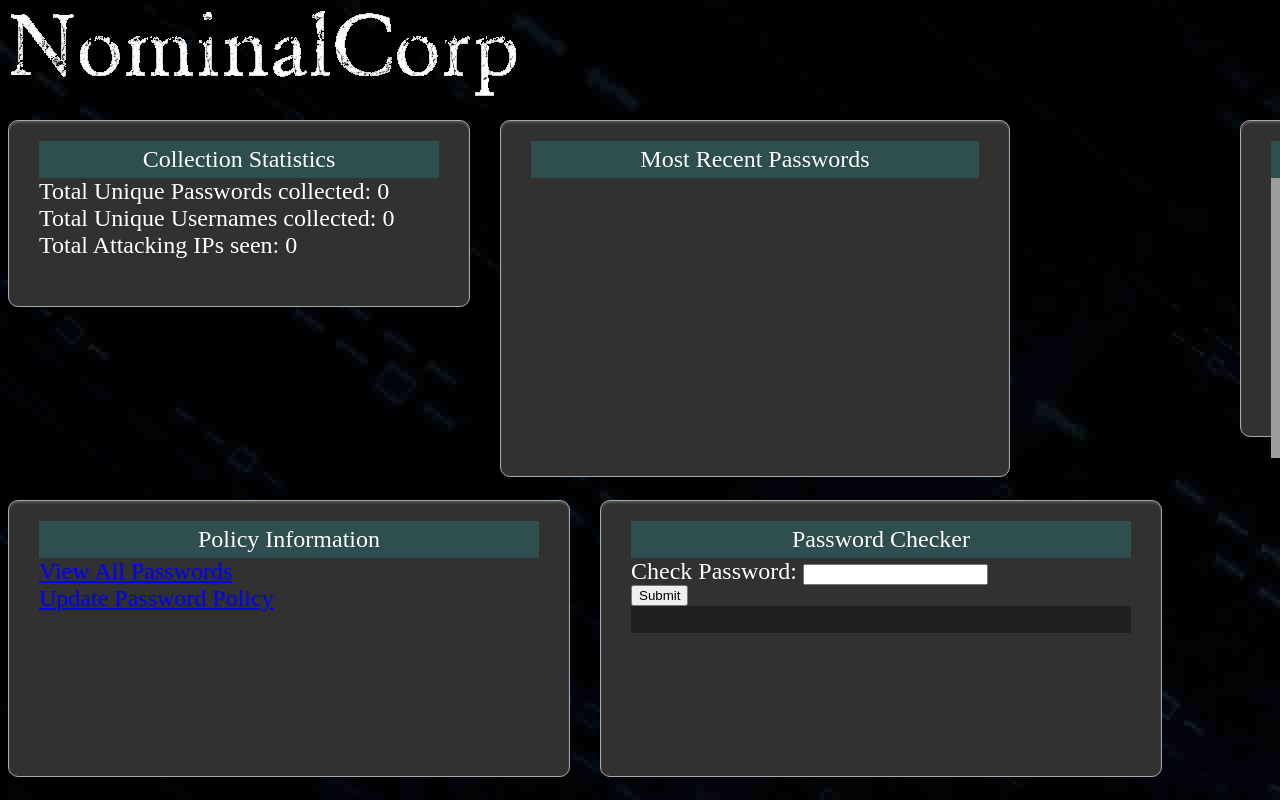
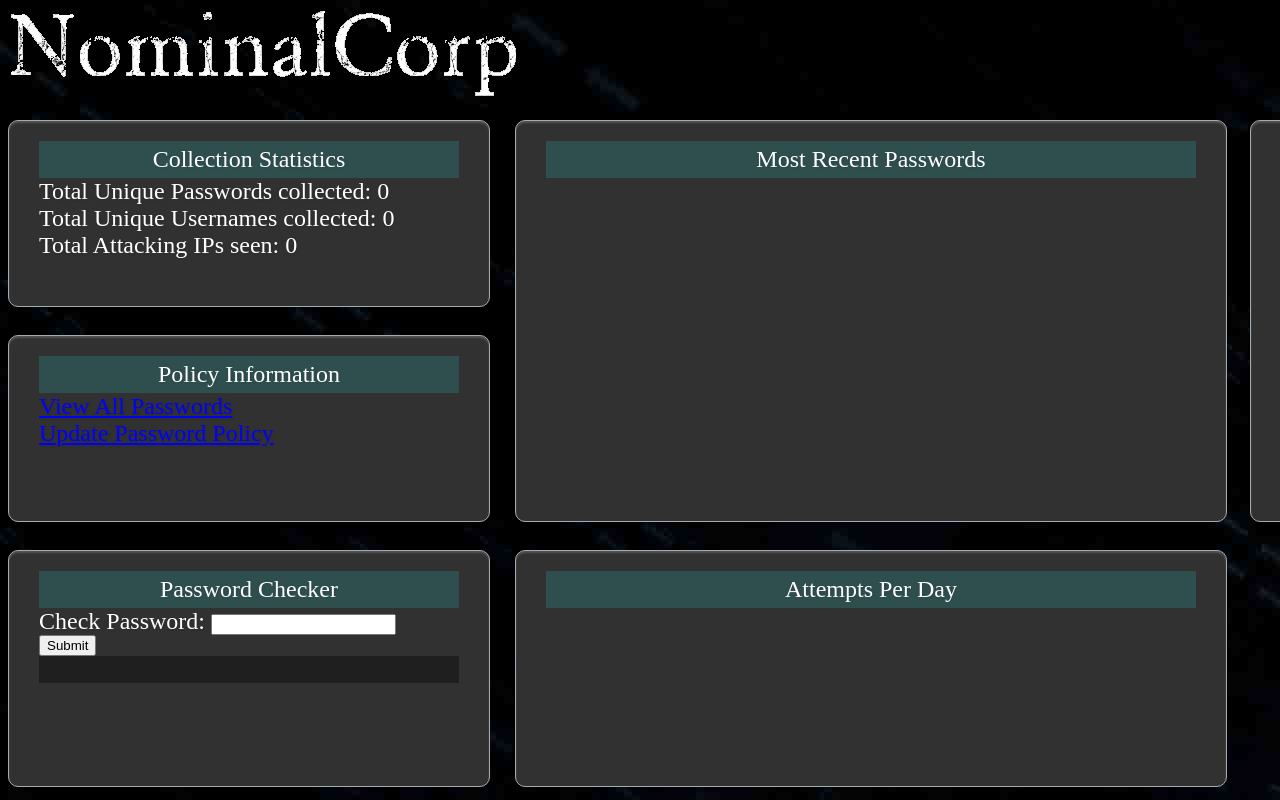
Before and after one commit to guffre/nominalsec, a Flask app: page / in a window 1280 px wide. Run offline with Flask 2, Linux system fonts and the light colour scheme; data that the repository does not hold is empty; a map, chart or similar area stays blank; parts of the project's set-up code (start-up, migrations or seed data) failed here and were passed over; some libraries are stand-ins or nearby versions; grey boxes are pictures that could not be loaded.

Commit message:
Added attempts per day graph

```diff
--- a/server.py
+++ b/server.py
@@ -7,7 +7,9 @@ from flask import send_from_directory
 from flask import jsonify
 from flask import request
 
+from datetime import date
 from datetime import datetime
+from datetime import timedelta
 
 import os
 import sqlite3
@@ -21,9 +23,11 @@ latest_time = time.time()
 latest_html = ""
 
 def _fetch_latest():
+    # Store time and data into cached locations
     global latest_time
     global latest_html
     now = time.time()
+    # Only update the cache every 5 seconds
     if now > latest_time + 5:
         latest_time = now
         with sqlite3.connect('/var/log/passwords.db') as db:
@@ -36,6 +40,7 @@ def _fetch_latest():
             timestamp = datetime.utcfromtimestamp(timestamp).strftime("%Y-%m-%d %H:%M:%S")
             html += "{0} : {1}<br>".format(timestamp, password)
         latest_html = html
+    # latest_html is the cached return, which gets updated in the above block
     return latest_html
 
 # This is the homepage, so the default page displayed
@@ -59,7 +64,7 @@ def latest():
     html = _fetch_latest()
     return html
 
-# Servers basic statistics about the current password collection operation
+# Serves basic statistics about the current password collection operation
 @app.route("/stats.php")
 def stats():
     with sqlite3.connect('/var/log/passwords.db') as db:
@@ -122,6 +127,41 @@ def update_password_policy():
     os.system("update-cracklib")
     return "Updated {} passwords into password-blocking policy".format(pw_count)
 
+# This gets the login attempts over the last 7 days
+@app.route("/attempts.php")
+def get_attempt_counts():
+    # Initialize a dictionary with the last 7 days as keys
+    attempt_counter = dict()
+    for d in range(7):
+        current_date = (datetime.utcnow() - timedelta(days=d)).date()
+        attempt_counter[current_date] = 0
+
+    # Get minimum timestamp needed for database pull
+    epoch = date(1970,1,1)
+    min_time = int((min(attempt_counter) - epoch).total_seconds())
+
+    # Pull timestamp data from database
+    with sqlite3.connect('/var/log/passwords.db') as db:
+        db.text_factory = str
+        cursor = db.cursor()
+        data = cursor.execute('SELECT TIMESTAMP_SECS from PASSWORDS WHERE TIMESTAMP_SECS > {};'.format(min_time))
+        times = data.fetchall()
+
+    # Count the number of attempts by date
+    for time in times:
+        check = datetime.utcfromtimestamp(time[0])
+        if attempt_counter.get(check.date()) != None:
+            attempt_counter[check.date()] += 1
+
+    # Format for json delivery
+    dates =  []
+    values = []
+    for current_date,value in sorted(attempt_counter.iteritems()):
+        dates.append(current_date.isoformat())
+        values.append(value)
+
+    return jsonify({"dates":dates, "values":values})
+
 # Runs the webserver
 if __name__ == "__main__":
     run_port = int(sys.argv[-1])
--- a/static/css/index.css
+++ b/static/css/index.css
@@ -8,43 +8,52 @@ a {
 }
 
 #stats-box {
-    width:  400px;
+    width:  420px;
     height: 150px;
     top:    120px;
 }
 
 #latest-attempts-box {
-    width:  35%;
-    height: 320px;
+    width:  650px;
+    height: 365px;
     top:  120px;
-    left: 500px;
+    left: 515px;
     text-align: left;
 }
 
 #chart-box {
     top:  120px;
-    left: 1240px;
+    left: 1250px;
     width: 500px;
-    height: 280px;
+    height: 365px;
 }
 
 #policy-box {
-    top:  500px;
+    top:  335px;
+    width: 420px;
+    height: 150px;
 }
 
 #password-box {
-    top:  500px;
-    left: 600px;
+    top:  550px;
+    width: 420px;
+    height: 200px;
+}
+
+#attempt-box {
+    top:  550px;
+    left: 515px;
+    width: 650px;
+    height: 200px;
+}
+
+#attempt-box-inner {
+    width: 100%;
+    height: 88%;
 }
 
 #password-result-box {
     background-color: #1f1f1f
-}
-
-.regular {
-    width: 500px;
-    height: 240px;
-    float:left;
 }
 
 .header {
@@ -69,5 +78,3 @@ a {
     -webkit-box-shadow: inset 0px 2px 2px 0px rgba(255, 255, 255, 0.17);
     box-shadow: inset 0px 2px 2px 0px rgba(255, 255, 255, 0.17);
 }
-
-}
--- a/static/js/index.js
+++ b/static/js/index.js
@@ -21,6 +21,17 @@ function get_top_ten(){
         async: false
     }).responseText;
     return top_ten;
+};
+
+// Retrieves the counts of login attempts against the server
+function get_attempts(){
+    var attempts = $.ajax({
+        type: "GET",
+        dataType: "json",
+        url: "attempts.php",
+        async: false
+    }).responseText;
+    return attempts;
 };
 
 // This function will retrieve various statistics about the password collection
@@ -59,10 +70,47 @@ function update_password_policy(){
     $('div#policy-result-box').html(result);
 };
 
+// Uses Plotly to create a line graph displaying the attempts
+function get_attempt_count() {
+    var data = jQuery.parseJSON(get_attempts());
+    var xval = data["dates"];
+    var yval = data["values"];
+    var trace1 = {
+        x: xval,
+        y: yval,
+        type: 'bar',
+        text: yval.map(String),
+        textposition: 'auto',
+        hoverinfo: 'none',
+        marker: {
+            color: 'rgb(158,202,225)',
+            opacity: 0.6,
+            line: {
+                color: 'rgb(8,48,107)',
+                width: 1.5
+            }
+        }
+    };
+    var data = [trace1];
+    var layout = {
+        margin: { l: "50", r:"20", t:"10", b:"35"},
+        paper_bgcolor: "#313131",
+        xaxis: {
+            tickfont: { color: "white"}
+        },
+        yaxis: {
+            tickfont: { color: "white"}
+        }
+
+    };
+    Plotly.newPlot('attempt-box-inner', data, layout);
+};
+
 // This script block draws a pie chart with the top-ten most common passwords displayed
 $(document).ready(function(){
     new get_latest();
     new get_stats();
+    new get_attempt_count();
 
     google.charts.load("current", {packages:["imagepiechart"]});
     google.charts.setOnLoadCallback(drawChart);
@@ -85,15 +133,17 @@ $(document).ready(function(){
     };
 });
 
-// Make the DIV element draggable:
+// Make the DIV elements draggable
 $(document).ready(function() {
     dragElement(document.getElementById("stats-box"));
     dragElement(document.getElementById("latest-attempts-box"));
     dragElement(document.getElementById("chart-box"));
     dragElement(document.getElementById("policy-box"));
     dragElement(document.getElementById("password-box"));
+    dragElement(document.getElementById("attempt-box"));
 });
 
+// Draggable functionality, retrieved from W3Schools
 function dragElement(elmnt) {
     var pos1 = 0, pos2 = 0, pos3 = 0, pos4 = 0;
     elmnt.onmousedown = dragMouseDown;
@@ -101,29 +151,29 @@ function dragElement(elmnt) {
     function dragMouseDown(e) {
         e = e || window.event;
         e.preventDefault();
-        // get the mouse cursor position at startup:
+        // get the mouse cursor position at startup
         pos3 = e.clientX;
         pos4 = e.clientY;
         document.onmouseup = closeDragElement;
-        // call a function whenever the cursor moves:
+        // call a function whenever the cursor moves
         document.onmousemove = elementDrag;
     }
 
     function elementDrag(e) {
         e = e || window.event;
         e.preventDefault();
-        // calculate the new cursor position:
+        // calculate the new cursor position
         pos1 = pos3 - e.clientX;
         pos2 = pos4 - e.clientY;
         pos3 = e.clientX;
         pos4 = e.clientY;
-        // set the element's new position:
+        // set the element's new position
         elmnt.style.top = (elmnt.offsetTop - pos2) + "px";
         elmnt.style.left = (elmnt.offsetLeft - pos1) + "px";
     }
 
     function closeDragElement() {
-        // stop moving when mouse button is released:
+        // stop moving when mouse button is released
         document.onmouseup = null;
         document.onmousemove = null;
         document.getElementById("testbutton").focus();
--- a/templates/index.html
+++ b/templates/index.html
@@ -4,6 +4,7 @@
     <script type="text/javascript" src="https://code.jquery.com/jquery-3.4.1.min.js"></script>
     <script type="text/javascript" src="https://www.gstatic.com/charts/loader.js"></script>
     <script type="text/javascript" src="{{ url_for('static', filename='js/index.js') }}"></script>
+    <script src="https://cdn.plot.ly/plotly-latest.min.js"></script>
 </head>
 <body style="background: url({{ url_for('static', filename='img/background.jpg') }})">
     <div id="top-bar" style="width:100%; height: 100px;">
@@ -21,7 +22,7 @@
       <div class="header">Top Ten Passwords</div>
       <div id="chart-box-inner"></div>
     </div>
-    <div id="policy-box" class="regular floater">
+    <div id="policy-box" class="floater">
       <div class="header">Policy Information</div>
         <a href="passwords.php">View All Passwords</a><br>
         <label onclick="update_password_policy()">
@@ -29,7 +30,7 @@
         </label>
         <div id="policy-result-box"></div>
     </div>
-    <div id="password-box" class="regular floater">
+    <div id="password-box" class="floater">
       <div class="header">Password Checker</div>
       <div class="inner-wrap">
         <label>Check Password: <input id="testbutton" type="pw" name="pw" /></label>
@@ -39,5 +40,9 @@
       </div>
       <div id="password-result-box">&nbsp</div>
     </div>
+    <div id="attempt-box" class="floater">
+      <div class="header">Attempts Per Day</div>
+      <div id="attempt-box-inner"></div>
+    </div>
 </body>
 </html>
```
